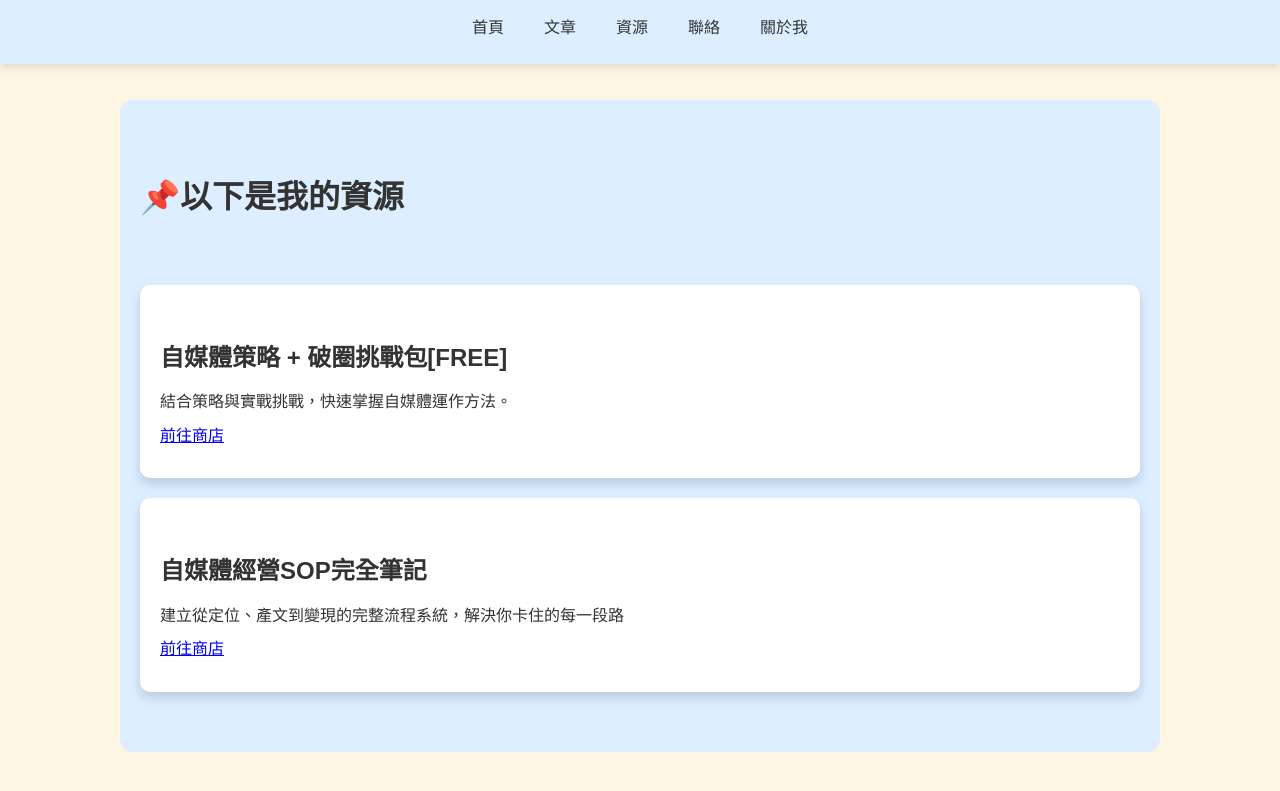
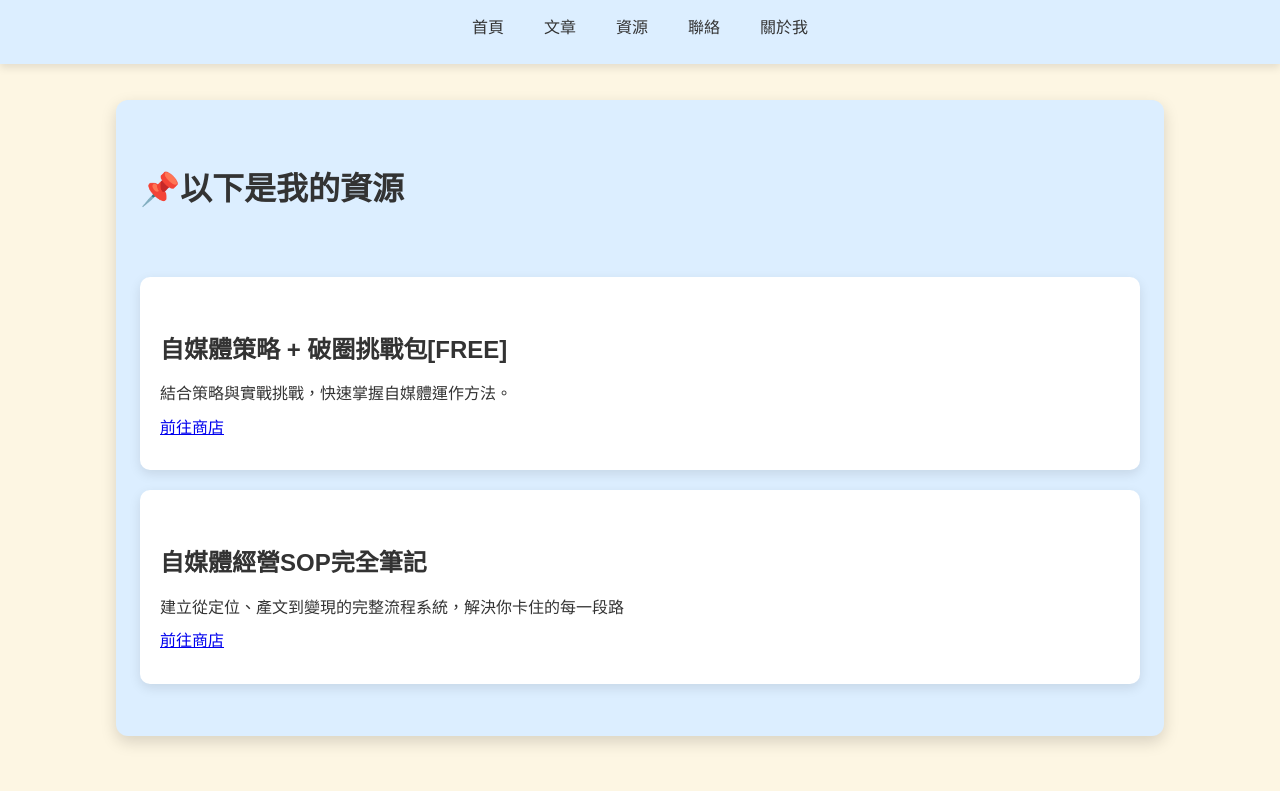
Before and after one commit to KenHAI666/Runing9TO5, a Jekyll site: the page built from resources.md, in a window 1280 px wide. Shown: the top 791 px of the page. Built offline with Jekyll 4.4.1, drawn with Linux system fonts in a browser that asks for light colours.

Commit message:
Update style.css

```diff
--- a/assets/css/style.css
+++ b/assets/css/style.css
@@ -60,27 +60,28 @@ body {
    卡片樣式
 ------------------------------ */
 .card-section {
-  background-color: #dceeff; /* 外框大區塊淺藍色 */
+  background-color: #dceeff; /* 外框淺藍色 */
   border-radius: 12px;
-  padding: 40px 20px;
+  padding: 32px 24px;
   margin: 30px auto;
   max-width: 1000px;
+  box-shadow: 0 6px 16px rgba(0,0,0,0.15);
 }
 
 .card-section-1 {
-  background-color: #fff;   /* 文章內卡片白色 */
+  background-color: #ffffff; /* 內框白色 */
   border-radius: 10px;
-  box-shadow: 0 6px 12px rgba(0,0,0,0.15);
+  box-shadow: 0 4px 12px rgba(0,0,0,0.1);
   padding: 30px 20px;
   margin: 20px 0;
 }
 
 /* ------------------------------
-   表格樣式（專用卡片）
+   表格專用卡片
 ------------------------------ */
 .table-card {
   margin: 20px 0;
-  overflow-x: auto;
+  overflow-x: auto; /* 手機可左右滑動 */
   border-radius: 8px;
   box-shadow: 0 4px 8px rgba(0,0,0,0.1);
 }
@@ -104,7 +105,7 @@ body {
 }
 
 /* ------------------------------
-   手機響應（表格）
+   手機響應（只對 .table-card 生效）
 ------------------------------ */
 @media (max-width: 600px) {
   .table-card table,
```
